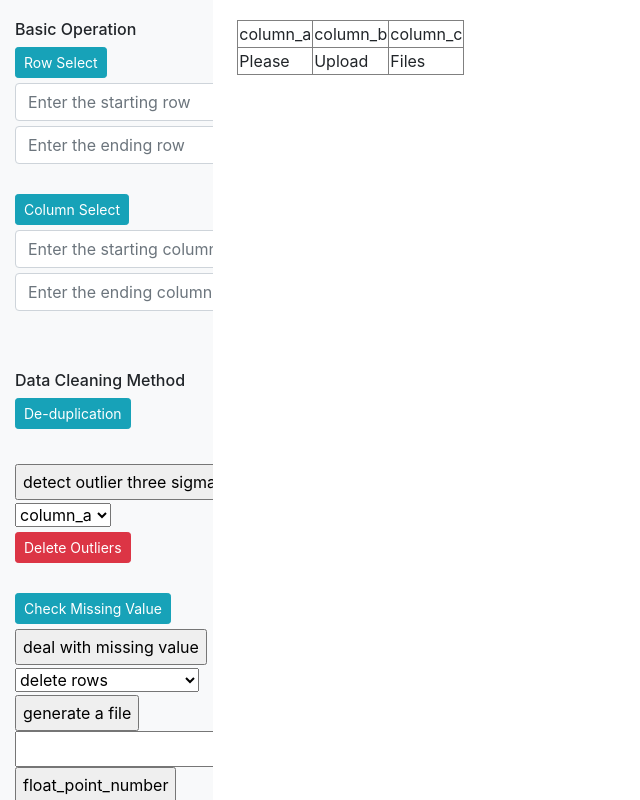
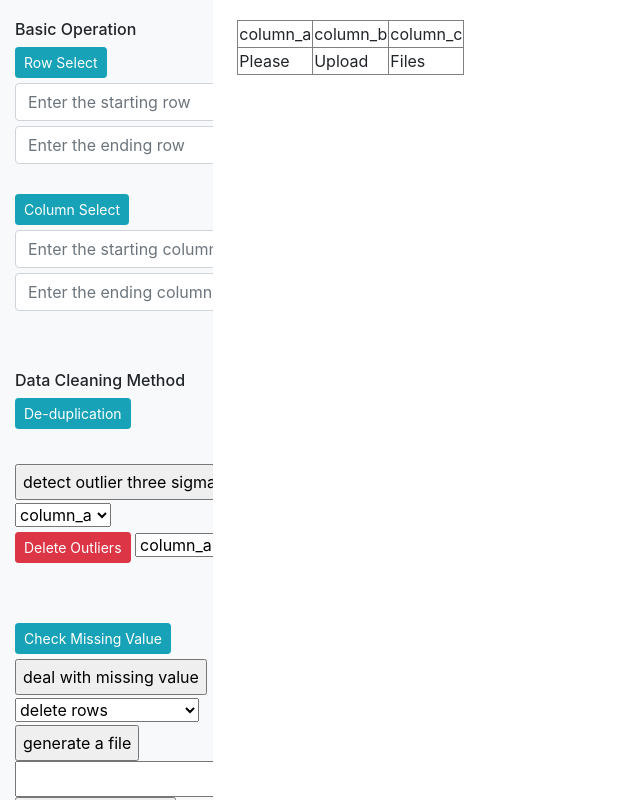
Before and after one commit to LittleS-zh/FYP_DataCleaningSoftware, a Django app: page /revert/ in a window 1280 px wide. Shown: the whole page, without its empty margins (0-640 px from the left). Run offline with Django 3.2, Linux system fonts and the light colour scheme; some libraries are stand-ins or nearby versions.

Commit message:
fix function: deal_with_outlier: now it should not pop out an error if you click it directly

```diff
--- a/FYP_codes/views.py
+++ b/FYP_codes/views.py
@@ -64,7 +64,9 @@ def detect_outlier_three_sigma(request):
 
 
 def deal_with_outlier(request):
-    dc.deal_with_outlier()
+    if request.method == "POST":
+        column_input = str(request.POST.get("deal_with_outlier", None))
+        dc.deal_with_outlier(column_input)
     return render(request, "dataCleaningOperation.html", {"data": dc.get_frame(float_round[0])})
 
 
--- a/data_cleaning_function/data_cleaning.py
+++ b/data_cleaning_function/data_cleaning.py
@@ -71,11 +71,11 @@ class DataCleaning(object):
         d = self.__current_data_frame[column_input]
         self.__current_data_frame['isOutlier'] = d > d.quantitile(0.75)
 
-    def deal_with_outlier(self):
+    def deal_with_outlier(self, column_input):
+        print(column_input)
+        self.detect_outlier_three_sigma(column_input)
         self.__current_data_frame = self.__current_data_frame[(self.__current_data_frame['isOutlier'] == False)]
         self.__current_data_frame = self.__current_data_frame.drop("isOutlier",axis=1)
-
-    # def deal_with_outlier(self, column_input):
 
     def check_missing(self):
         data_frame_column = np.array(self.__current_data_frame.columns)
--- a/templates/dataCleaningOperation.html
+++ b/templates/dataCleaningOperation.html
@@ -73,6 +73,11 @@
                         <form action="/deal_with_outlier/" method="post">
                             {% csrf_token %}
                             <button type="submit" class="btn btn-danger btn-sm" name="submit"/>Delete Outliers</button>
+                            <select name="deal_with_outlier">
+                                {% for data_piece in data.data_header %}
+                                    <option value = "{{ data_piece }}"> {{ data_piece }} </option>
+                                {% endfor %}
+                            </select>
                         </form>
                     </li>
                     </br>
```
